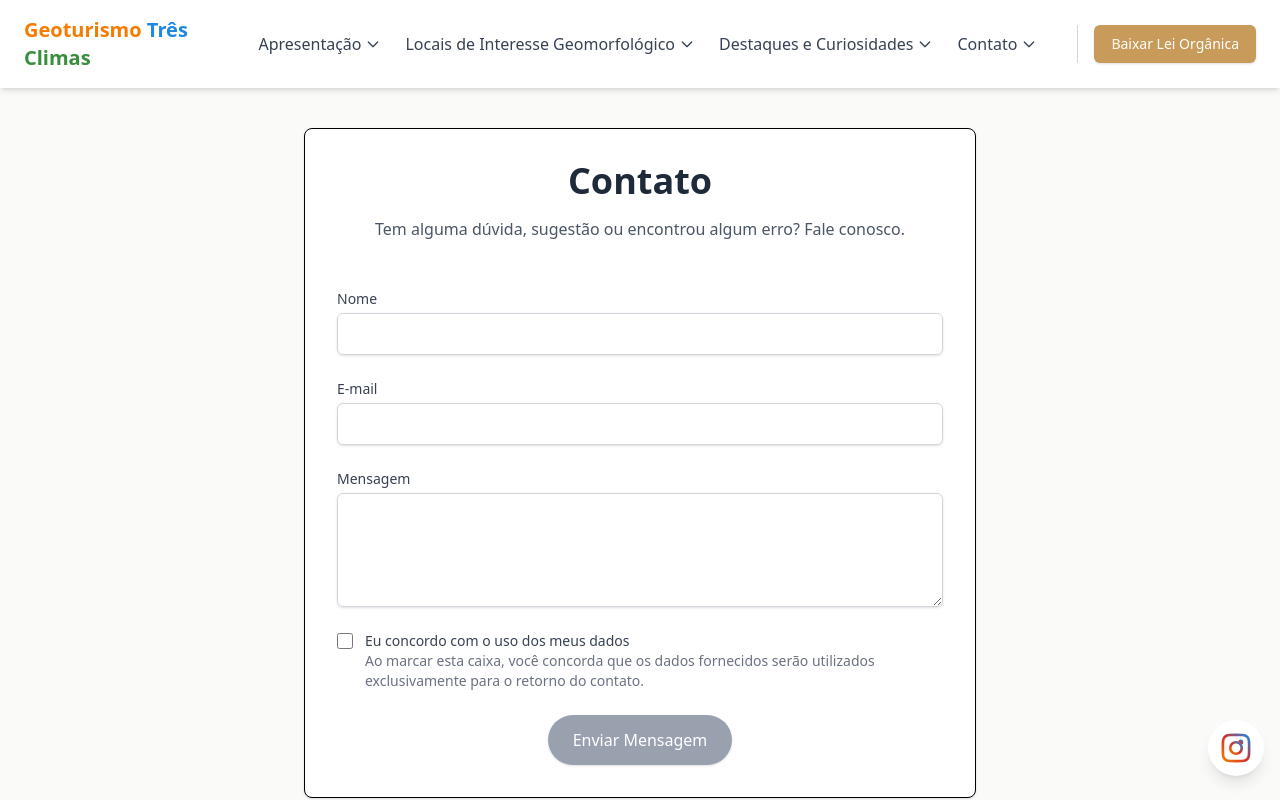
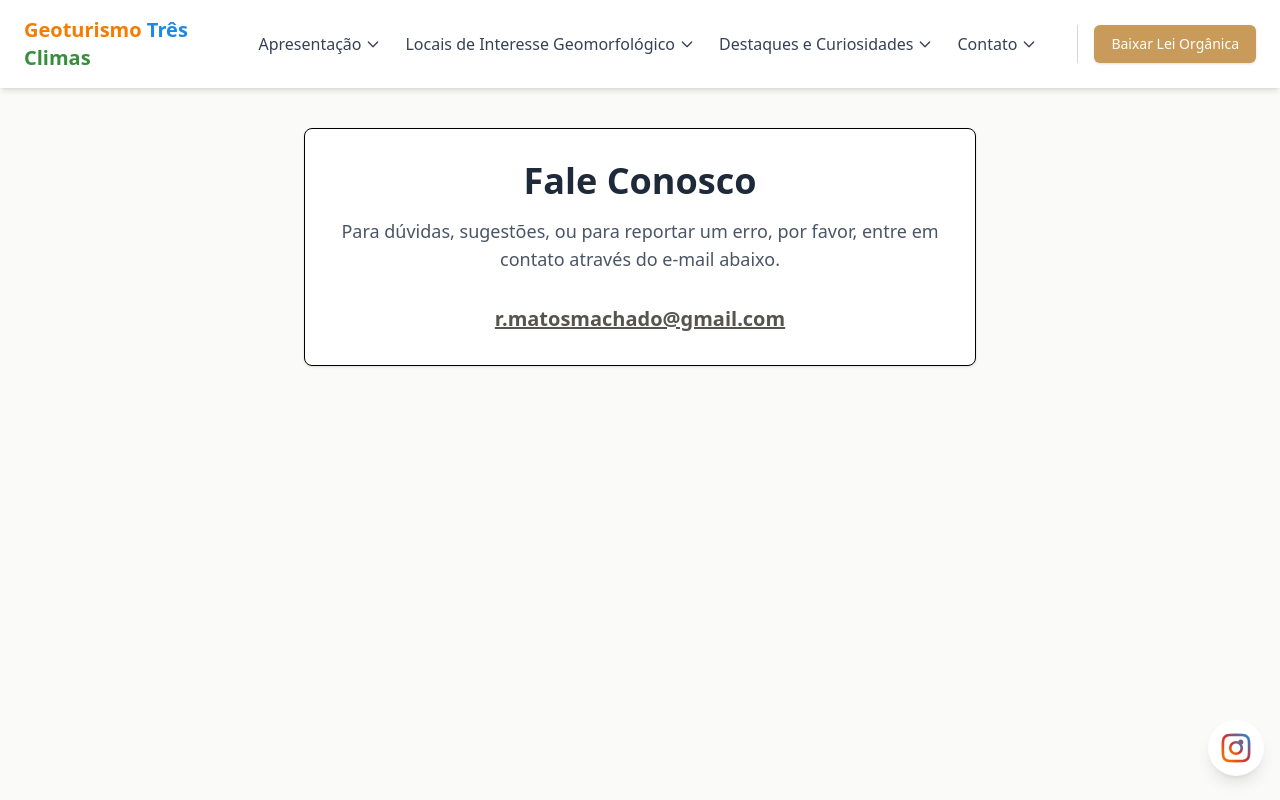
Before and after one commit to filippemonteiro/geoturismo-tres-climas, a React (Vite) app: page /contact in a window 1280 px wide. Shown: the top 800 px of the page. Built offline with nearby package versions, Linux system fonts and the light colour scheme.

Commit message:
refactor: remove commented sections and improve image imports across multiple pages

```diff
--- a/src/App.tsx
+++ b/src/App.tsx
@@ -31,7 +31,6 @@ export function App() {
           }
         />
 
-        {/* Presentation Routes */}
         <Route
           path="/presentation/geotourism"
           element={
@@ -57,7 +56,6 @@ export function App() {
           }
         />
 
-        {/* Route (Roteiros) Pages */}
         <Route
           path="/routes/sol-e-praia"
           element={
@@ -91,7 +89,6 @@ export function App() {
           }
         />
 
-        {/* Highlights Pages */}
         <Route
           path="/highlights/geology"
           element={
--- a/src/components/Header.tsx
+++ b/src/components/Header.tsx
@@ -209,7 +209,6 @@ export function Header() {
         </div>
       </nav>
 
-      {/* Mobile Menu Panel */}
       <div
         className={`fixed top-0 left-0 h-full w-78 bg-white shadow-lg transform ${
           isMenuOpen ? "translate-x-0" : "-translate-x-full"
--- a/src/data/routes.ts
+++ b/src/data/routes.ts
@@ -73,8 +73,8 @@ function createSlug(text: string) {
     .replace(/\s+/g, "-")
     .replace(p, (c) => b.charAt(a.indexOf(c)))
     .replace(/&/g, "-e-")
-    .replace(/[^\w\-]+/g, "")
-    .replace(/\-\-+/g, "-")
+    .replace(/[^\w-]+/g, "")
+    .replace(/--+/g, "-")
     .replace(/^-+/, "")
     .replace(/-+$/, "");
 }
--- a/src/layouts/RoutePageLayout.tsx
+++ b/src/layouts/RoutePageLayout.tsx
@@ -33,8 +33,10 @@ const PointImageGallery = ({
   onImageClick: (src: string) => void;
 }) => {
   const imageCount = images.length;
-  const gridImageClasses = "rounded-lg object-cover w-full h-64 shadow cursor-pointer transition-transform hover:scale-105";
-  const naturalHeightImageClasses = "rounded-lg w-full shadow cursor-pointer transition-transform hover:scale-105";
+  const gridImageClasses =
+    "rounded-lg object-cover w-full h-64 shadow cursor-pointer transition-transform hover:scale-105";
+  const singleImageClasses =
+    "rounded-lg w-full shadow cursor-pointer transition-transform hover:scale-105";
 
   if (imageCount === 0) {
     return null;
@@ -44,10 +46,10 @@ const PointImageGallery = ({
     return (
       <div className="mb-4 flex justify-center">
         <div className="w-full lg:w-2/3">
-           <img
+          <img
             src={images[0]}
             alt={`Imagem de ${pointName}`}
-            className={naturalHeightImageClasses}
+            className={singleImageClasses}
             onClick={() => onImageClick(images[0])}
           />
         </div>
@@ -63,7 +65,7 @@ const PointImageGallery = ({
             key={index}
             src={imgSrc}
             alt={`Imagem ${index + 1} de ${pointName}`}
-            className={naturalHeightImageClasses}
+            className={gridImageClasses}
             onClick={() => onImageClick(imgSrc)}
           />
         ))}
@@ -106,13 +108,12 @@ export function RoutePageLayout({ route }: RoutePageLayoutProps) {
         </div>
 
         <div className="space-y-12">
-          {/* LINHA CORRIGIDA ABAIXO */}
           {route.points.map((point: Point) => (
             <div
               key={point.name}
               className="bg-white rounded-lg shadow-lg overflow-hidden border border-gray-200"
             >
-              <div className="p-6">
+              <div className="p-6 text-center">
                 <h3 className="text-2xl font-bold font-heading text-gray-800 mb-4">
                   {point.name}
                 </h3>
@@ -127,10 +128,10 @@ export function RoutePageLayout({ route }: RoutePageLayoutProps) {
                   {point.description}
                 </p>
 
-                <div className="mt-4 pt-4 border-t border-gray-200 flex flex-wrap items-center justify-end">
+                <div className="mt-4 pt-4 border-t border-gray-200 flex flex-wrap items-center justify-center">
                   {point.coordinates && (
                     <a
-                      href={`http://googleusercontent.com/maps/search/?api=1&query=${point.coordinates.lat},${point.coordinates.lng}`}
+                      href={`https://www.google.com/maps/search/?api=1&query=${point.coordinates.lat},${point.coordinates.lng}`}
                       target="_blank"
                       rel="noopener noreferrer"
                       className={`inline-block text-white font-bold text-sm py-2 px-4 rounded-full transition-transform hover:scale-105 ${
--- a/src/pages/ContactPage.tsx
+++ b/src/pages/ContactPage.tsx
@@ -1,92 +1,22 @@
-import { useState } from "react";
-
 export function ContactPage() {
-  const [agreed, setAgreed] = useState(false);
-
   return (
     <div className="bg-stone-50 min-h-screen">
       <div className="container mx-auto px-4 py-24 pt-32">
         <div className="max-w-2xl mx-auto bg-white p-8 rounded-lg shadow border">
-          <h1 className="text-4xl font-bold font-heading text-center text-gray-800 mb-4">
-            Contato
-          </h1>
-          <p className="text-center text-gray-600 mb-12">
-            Tem alguma dúvida, sugestão ou encontrou algum erro? Fale conosco.
-          </p>
-          <form className="space-y-6">
-            <div>
-              <label
-                htmlFor="name"
-                className="block text-sm font-medium text-gray-700"
-              >
-                Nome
-              </label>
-              <input
-                type="text"
-                id="name"
-                name="name"
-                className="mt-1 block w-full px-3 py-2 border border-gray-300 rounded-md shadow-sm focus:outline-none focus:ring-stone-500 focus:border-stone-500"
-              />
-            </div>
-            <div>
-              <label
-                htmlFor="email"
-                className="block text-sm font-medium text-gray-700"
-              >
-                E-mail
-              </label>
-              <input
-                type="email"
-                id="email"
-                name="email"
-                className="mt-1 block w-full px-3 py-2 border border-gray-300 rounded-md shadow-sm focus:outline-none focus:ring-stone-500 focus:border-stone-500"
-              />
-            </div>
-            <div>
-              <label
-                htmlFor="message"
-                className="block text-sm font-medium text-gray-700"
-              >
-                Mensagem
-              </label>
-              <textarea
-                id="message"
-                name="message"
-                rows={4}
-                className="mt-1 block w-full px-3 py-2 border border-gray-300 rounded-md shadow-sm focus:outline-none focus:ring-stone-500 focus:border-stone-500"
-              ></textarea>
-            </div>
-            <div className="flex items-start">
-              <div className="flex items-center h-5">
-                <input
-                  id="consent"
-                  name="consent"
-                  type="checkbox"
-                  checked={agreed}
-                  onChange={(e) => setAgreed(e.target.checked)}
-                  className="focus:ring-stone-500 h-4 w-4 text-stone-600 border-gray-300 rounded"
-                />
-              </div>
-              <div className="ml-3 text-sm">
-                <label htmlFor="consent" className="font-medium text-gray-700">
-                  Eu concordo com o uso dos meus dados
-                </label>
-                <p className="text-gray-500">
-                  Ao marcar esta caixa, você concorda que os dados fornecidos
-                  serão utilizados exclusivamente para o retorno do contato.
-                </p>
-              </div>
-            </div>
-            <div className="text-center">
-              <button
-                type="submit"
-                disabled={!agreed}
-                className="inline-flex justify-center py-3 px-6 border border-transparent shadow-sm text-base font-medium rounded-full text-white bg-stone-600 hover:bg-stone-700 focus:outline-none focus:ring-2 focus:ring-offset-2 focus:ring-stone-500 disabled:bg-gray-400 disabled:cursor-not-allowed transition-colors"
-              >
-                Enviar Mensagem
-              </button>
-            </div>
-          </form>
+          <div className="text-center">
+            <h1 className="text-4xl font-bold font-heading text-gray-800 mb-4">
+              Fale Conosco
+            </h1>
+            <p className="text-lg text-gray-600 mb-8">
+              Para dúvidas, sugestões, ou para reportar um erro, por favor, entre em contato através do e-mail abaixo.
+            </p>
+            <a
+              href="mailto:r.matosmachado@gmail.com"
+              className="text-xl font-semibold text-stone-600 hover:text-stone-800 underline transition-colors"
+            >
+              r.matosmachado@gmail.com
+            </a>
+          </div>
         </div>
       </div>
     </div>
--- a/src/pages/GeodiversityPage.tsx
+++ b/src/pages/GeodiversityPage.tsx
@@ -1,5 +1,5 @@
 import { PresentationPageLayout } from "../layouts/PresentationPageLayout";
-import heroImage from "../assets/img-GeodiversityPage.jpg";
+import heroImage from "../assets/roteiros/das-aguas/lagoa-do-mato.jpg";
 
 export function GeodiversityPage() {
   return (
--- a/src/pages/GeomorphologicalHeritagePage.tsx
+++ b/src/pages/GeomorphologicalHeritagePage.tsx
@@ -1,5 +1,5 @@
 import { PresentationPageLayout } from "../layouts/PresentationPageLayout";
-import heroImage from "../assets/img-GeomorphologicalHeritagePage.jpg";
+import heroImage from "../assets/roteiros/das-pedras/mirante-de-santarem.jpg";
 
 export function GeomorphologicalHeritagePage() {
   return (
--- a/src/pages/GeotourismPage.tsx
+++ b/src/pages/GeotourismPage.tsx
@@ -1,5 +1,5 @@
 import { PresentationPageLayout } from "../layouts/PresentationPageLayout";
-import heroImage from "../assets/img-GeotourismPage.jpg";
+import heroImage from "../assets/roteiros/pre-historico/pedra-da-arara-01.jpg";
 
 export function GeotourismPage() {
   return (
--- a/src/pages/highlights/PaleontologyPage.tsx
+++ b/src/pages/highlights/PaleontologyPage.tsx
@@ -1,5 +1,5 @@
 import { PresentationPageLayout } from "../../layouts/PresentationPageLayout";
-import heroImage from "../../assets/roteiros/pre-historico/sitio-paleontologico-do-jirau-01.jpg";
+import heroImage from "../../assets/roteiros/pre-historico/sitio-paleontologico-do-jirau-02.jpg";
 
 export function PaleontologyPage() {
   return (
```
